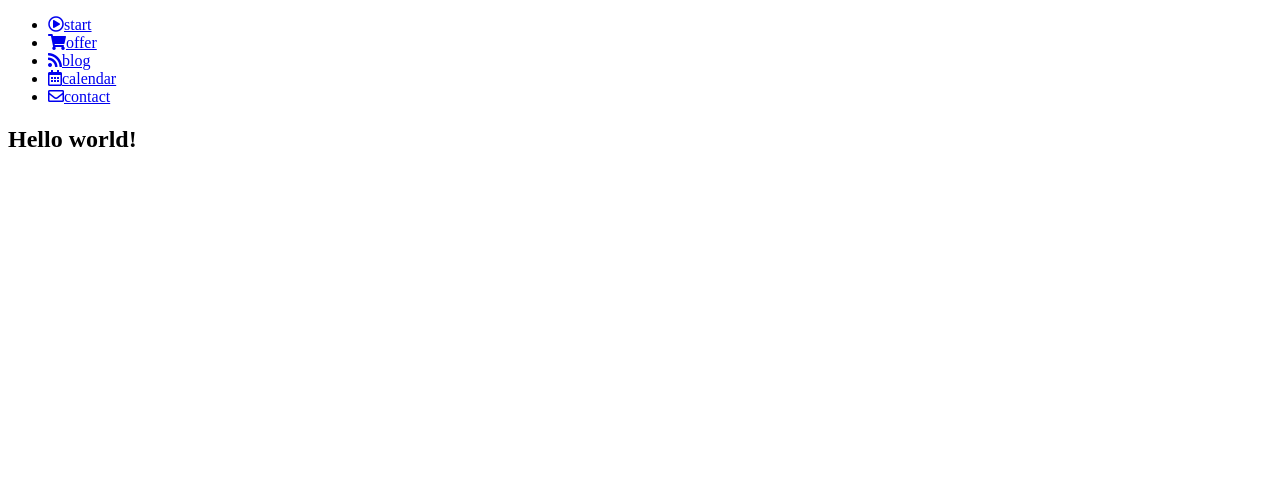
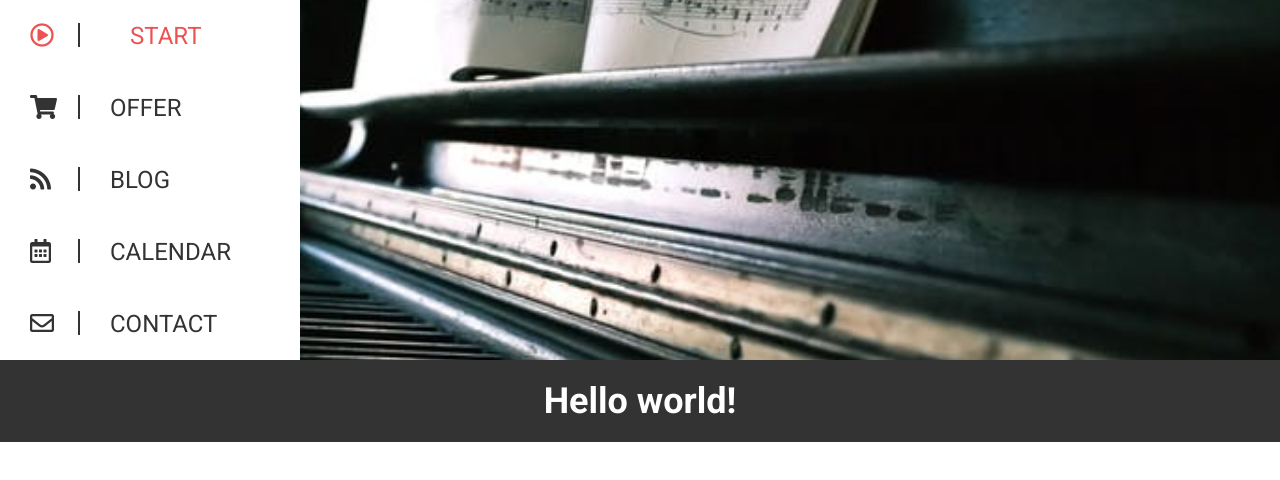
Before and after one commit to annbag/task-3-FronEnd, a plain HTML site: page index.html in a window 1280 px wide. Drawn offline with Linux system fonts and the light colour scheme.

Commit message:
add style to nav to desktop

```diff
--- a/index.html
+++ b/index.html
@@ -4,11 +4,12 @@
 		<meta charset="utf-8">
 		<meta name="viewport" content="width=device-width, initial-scale=1.0">
 		<title>Project</title>
+		<link href="https://fonts.googleapis.com/css?family=Roboto:400,700&amp;subset=latin-ext" rel="stylesheet">
 		<link rel="stylesheet" href="https://use.fontawesome.com/releases/v5.3.1/css/all.css" integrity="sha384-mzrmE5qonljUremFsqc01SB46JvROS7bZs3IO2EmfFsd15uHvIt+Y8vEf7N7fWAU" crossorigin="anonymous">
 		<link rel="stylesheet" href="style.css">
 	</head>
 <body>
-	<div class="wrap">
+	<div class="wrap clearfix">
 		<nav>
 			<ul>
 				<li><a href="#"><i class="far fa-play-circle"></i>start</a></li>
--- a/style.css
+++ b/style.css
@@ -0,0 +1,62 @@
+* {
+	margin: 0;
+	padding: 0;
+	box-sizing: border-box;
+}
+html {
+	font-family: 'Roboto', sans-serif;
+}
+.clearfix::after {
+	content: "";
+	display: block;
+	clear: both;
+}
+.wrap {
+	max-width: 1280px;
+}
+nav, header {
+	height: 360px;
+}
+nav {
+	float: left;
+	width: 300px;
+}
+nav ul {
+	list-style: none;
+}
+nav ul li a {
+	display: block;
+	line-height: calc(360px / 5);
+	padding-left: 30px;
+	font-size: 24px;
+	color: #333;
+	text-transform: uppercase;
+	text-decoration: none;
+}
+nav ul li a i {
+	width: 50px;
+	margin-right: 30px;
+	border-right: 2px solid #333;
+	transition: .3s;
+}
+nav ul li a:hover {
+	color: #ec5252;
+}
+nav ul li a:hover i {
+	margin-right: 50px;
+}
+header {
+	float: left;
+	width: calc(100% - 300px);
+	background-image: url(piano.jpeg);
+	background-repeat: no-repeat;
+	background-position: center;
+	background-size: cover;
+}
+section h1 {
+	padding: 20px 0;
+	font-size: 36px;
+	background-color: #333;
+	color: #fff;
+	text-align: center;
+}
```
